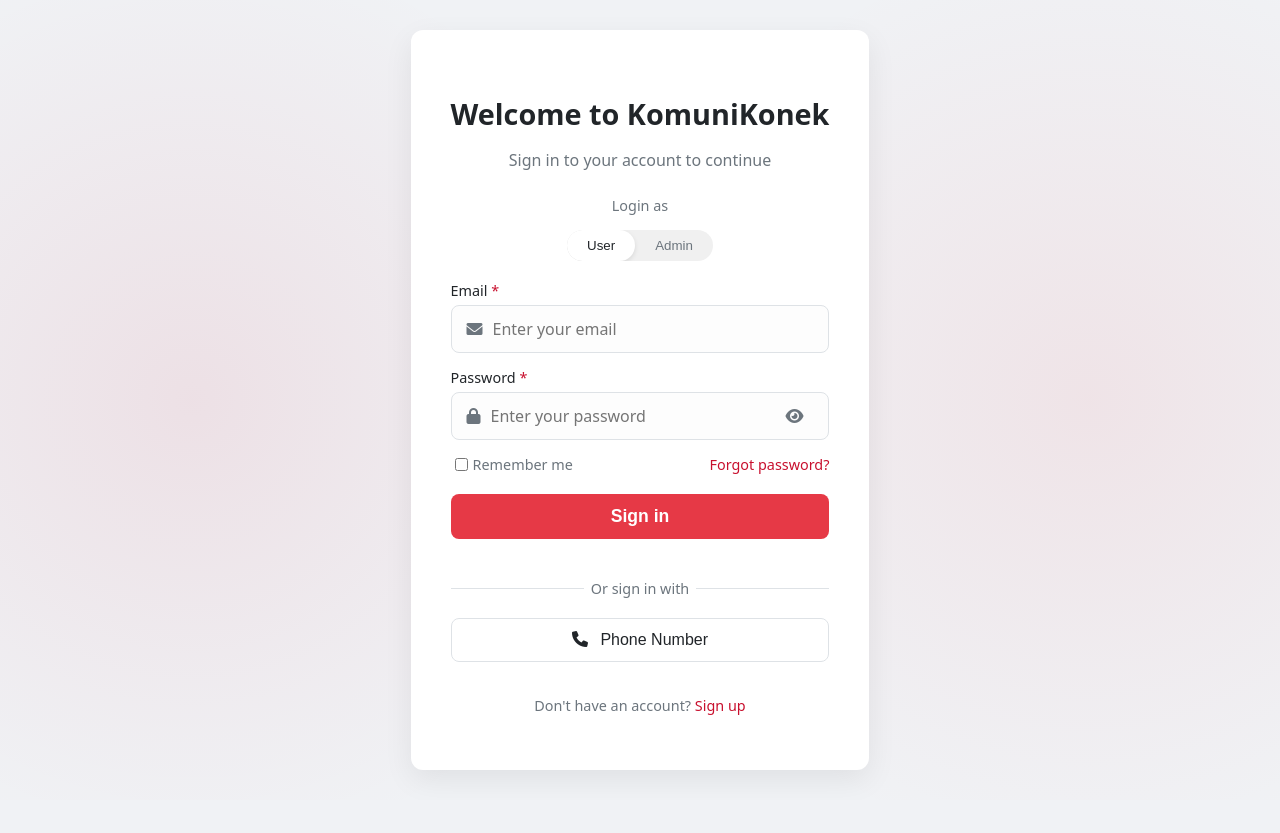
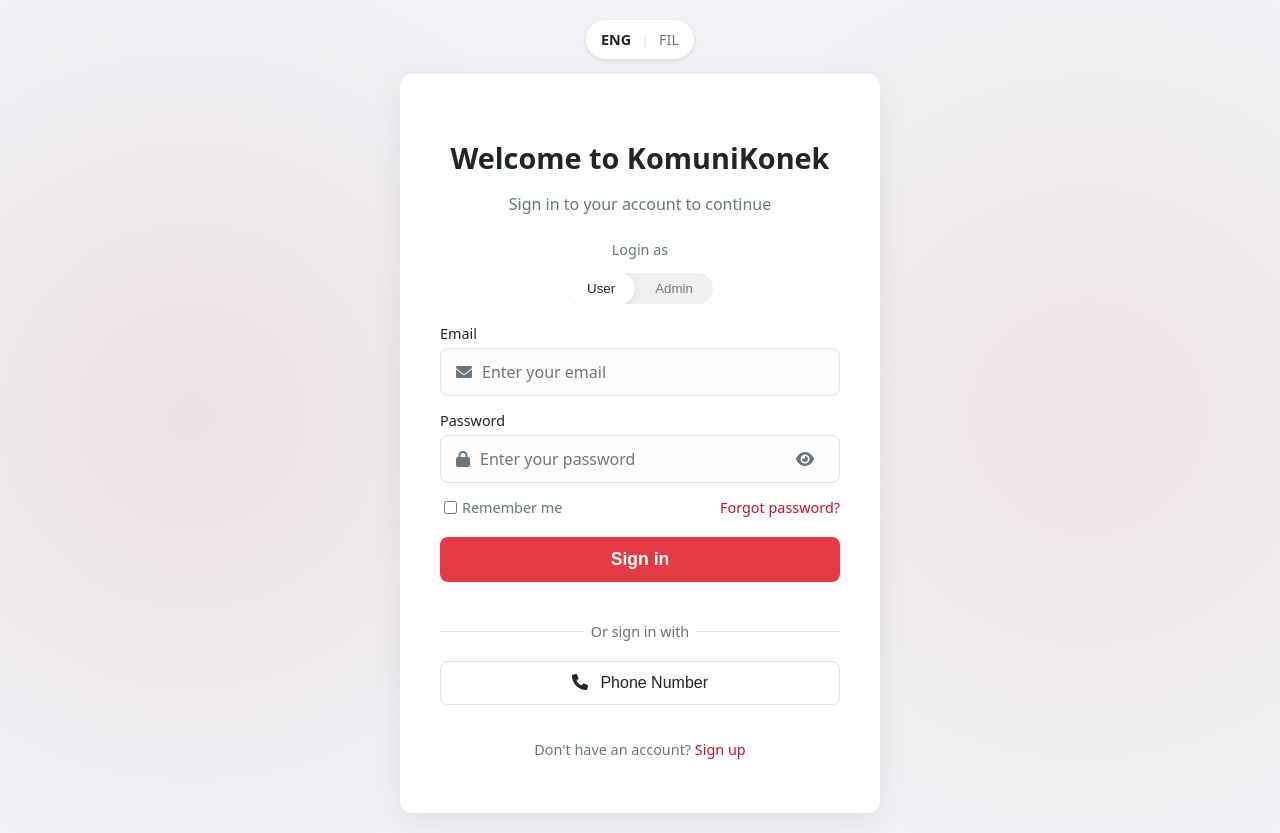
Before and after one commit to reniel8to3/komunikonek-frontend, a plain HTML site: page login.html in a window 1280 px wide. Before the commit the page ends 800 px from the top, so only its background shows below. Drawn offline with Linux system fonts and the light colour scheme.

Commit message:
added translation

```diff
--- a/css/login.css
+++ b/css/login.css
@@ -18,6 +18,7 @@ body {
 
 .login-container {
     display: flex;
+    flex-direction: column; /* To stack toggle and card */
     justify-content: center;
     align-items: center;
     padding: 20px;
@@ -225,7 +226,7 @@ input[type="tel"]:focus {
     color: #6c757d;
 }
 
-/* --- Phone/OTP Styles (Copied from Signup) --- */
+/* --- Phone/OTP Styles --- */
 .phone-prefix {
     font-weight: 500;
     color: #212529;
@@ -240,7 +241,7 @@ input[type="tel"]:focus {
 }
 .otp-inputs {
     display: flex;
-    justify-content: center; /* Centered */
+    justify-content: center;
     gap: 10px;
     margin: 15px 0;
 }
@@ -252,26 +253,51 @@ input[type="tel"]:focus {
     padding: 0;
 }
 
-/* --- ================== --- */
 /* --- VALIDATION STYLES --- */
-/* --- ================== --- */
-
-/* Style for the error message text */
 .error-message {
-    color: #C8102E; /* Use our primary red */
+    color: #C8102E;
     font-size: 0.85em;
     font-weight: 500;
-    display: none; /* Hidden by default */
+    display: none;
     margin-top: 5px;
 }
-
-/* Style for the input wrapper when it's invalid */
 .form-group.error .input-with-icon {
-    border-color: #C8102E; /* Red border */
-    background-color: #fff6f6; /* Faint pink background */
+    border-color: #C8102E;
+    background-color: #fff6f6;
+}
+.form-group.error .error-message {
+    display: block;
 }
 
-/* Style to show the error message */
-.form-group.error .error-message {
-    display: block; /* Show the message */
+/* --- LANGUAGE TOGGLE --- */
+.lang-toggle-container {
+    display: flex;
+    justify-content: center;
+    align-items: center;
+    gap: 5px;
+    margin-bottom: 15px;
+    background-color: #fff;
+    padding: 5px 10px;
+    border-radius: 20px;
+    box-shadow: 0 2px 5px rgba(0, 0, 0, 0.1);
 }
+.lang-separator {
+    color: #dee2e6;
+    font-size: 0.9em;
+}
+.lang-button {
+    background: none;
+    border: none;
+    cursor: pointer;
+    font-family: inherit;
+    font-size: 0.9em;
+    font-weight: 500;
+    color: #6c757d;
+    padding: 5px;
+    border-radius: 20px;
+    transition: all 0.3s ease;
+}
+.lang-button.active {
+    color: #212529;
+    font-weight: 700;
+}
--- a/js/login.js
+++ b/js/login.js
@@ -1,3 +1,52 @@
+// --- =============================== ---
+    // --- I18N (TRANSLATION) LOGIC ---
+    // --- =============================== ---
+
+    // Get toggle buttons
+    const langEnBtn = document.getElementById('lang-en');
+    const langFilBtn = document.getElementById('lang-fil');
+
+    // Find all elements that need translation
+    const translatableElements = document.querySelectorAll('[data-key]');
+
+    const setLanguage = (lang) => {
+        // 1. Set HTML lang attribute
+        document.documentElement.lang = lang;
+
+        // 2. Loop through all tagged elements
+        translatableElements.forEach(el => {
+            const key = el.getAttribute('data-key');
+            // 3. Find the translation
+            const translation = langStrings[lang][key];
+
+            if (translation) {
+                // Special case for <title>
+                if (el.tagName === 'TITLE') {
+                    el.textContent = "KomuniKonek | " + translation;
+                } else {
+                    el.textContent = translation;
+                }
+            }
+        });
+
+        // 4. Update button active state
+        if (lang === 'fil') {
+            langFilBtn.classList.add('active');
+            langEnBtn.classList.remove('active');
+        } else {
+            langEnBtn.classList.add('active');
+            langFilBtn.classList.remove('active');
+        }
+    };
+
+    // Add click listeners
+    langEnBtn.addEventListener('click', () => setLanguage('en'));
+    langFilBtn.addEventListener('click', () => setLanguage('fil'));
+
+    // Set default language on load
+    setLanguage('en');
+
+
 document.addEventListener("DOMContentLoaded", function() {
 
     // --- 1. Get ALL Elements ---
--- /dev/null
+++ b/js/translations.js
@@ -0,0 +1,34 @@
+const langStrings = {
+    "en": {
+        // Login Page
+        "welcome": "Welcome to KomuniKonek",
+        "signInPrompt": "Sign in to your account to continue",
+        "loginAs": "Login as",
+        "emailLabel": "Email",
+        "passwordLabel": "Password",
+        "rememberMe": "Remember me",
+        "forgotPassword": "Forgot password?",
+        "signInButton": "Sign in",
+        "orSignInWith": "Or sign in with",
+        "phoneButton": "Phone Number",
+        "noAccount": "Don't have an account?",
+        "signUpLink": "Sign up",
+        // (Add keys for phone login, OTP, etc. here)
+    },
+    "fil": {
+        // Login Page
+        "welcome": "Maligayang Pagdating sa KomuniKonek",
+        "signInPrompt": "Mag-sign in sa iyong account upang magpatuloy",
+        "loginAs": "Mag-login bilang",
+        "emailLabel": "Email",
+        "passwordLabel": "Password",
+        "rememberMe": "Tandaan ako",
+        "forgotPassword": "Nakalimutan ang password?",
+        "signInButton": "Mag-sign in",
+        "orSignInWith": "O mag-sign in gamit ang",
+        "phoneButton": "Numero ng Telepono",
+        "noAccount": "Wala ka pang account?",
+        "signUpLink": "Mag-sign up",
+        // (Add keys for phone login, OTP, etc. here)
+    }
+};
--- a/login.html
+++ b/login.html
@@ -3,7 +3,7 @@
 <head>
     <meta charset="UTF-8">
     <meta name="viewport" content="width=device-width, initial-scale=1.0">
-    <title>KomuniKonek | Login</title>
+    <title data-key="title">KomuniKonek | Login</title>
 
     <link rel="stylesheet" href="css/login.css">
 
@@ -11,13 +11,20 @@
 </head>
 <body>
     <div class="login-container">
+
+        <div class="lang-toggle-container">
+            <button id="lang-en" class="lang-button active">ENG</button>
+            <span class="lang-separator">|</span>
+            <button id="lang-fil" class="lang-button">FIL</button>
+        </div>
+
         <div class="login-card">
 
-            <h2 class="welcome-header">Welcome to KomuniKonek</h2>
-            <p class="sign-in-text">Sign in to your account to continue</p>
+            <h2 class="welcome-header" data-key="welcome">Welcome to KomuniKonek</h2>
+            <p class="sign-in-text" data-key="signInPrompt">Sign in to your account to continue</p>
 
             <div class="role-selector-wrapper">
-                <p class="login-as-text">Login as</p>
+                <p class="login-as-text" data-key="loginAs">Login as</p>
                 <div class="role-selector">
                     <button class="role-button active">User</button>
                     <button class="role-button">Admin</button>
@@ -28,78 +35,56 @@
 
                 <div id="email-login-section">
                     <div class="form-group">
-                        <label for="email">Email <span class="required">*</span></label>
+                        <label for="email" data-key="emailLabel">Email <span class="required">*</span></label>
                         <div class="input-with-icon">
-                            <i class="fa-solid fa-envelope"></i> <input type="email" id="email" name="email" placeholder="Enter your email" required>
+                            <i class="fa-solid fa-envelope"></i>
+                            <input type="email" id="email" name="email" placeholder="Enter your email" required>
                         </div>
                         <small class="error-message"></small>
                     </div>
 
                     <div class="form-group">
-                        <label for="password">Password <span class="required">*</span></label>
+                        <label for="password" data-key="passwordLabel">Password <span class="required">*</span></label>
                         <div class="input-with-icon">
-                            <i class="fa-solid fa-lock"></i> <input type="password" id="password" name="password" placeholder="Enter your password" required>
-                            <i class="fa-solid fa-eye password-toggle"></i> </div>
+                            <i class="fa-solid fa-lock"></i>
+                            <input type="password" id="password" name="password" placeholder="Enter your password" required>
+                            <i class="fa-solid fa-eye password-toggle"></i>
+                        </div>
                         <small class="error-message"></small>
                     </div>
 
                     <div class="form-options">
                         <label class="checkbox-label">
-                            <input type="checkbox" name="remember-me"> Remember me
+                            <input type="checkbox" name="remember-me"> <span data-key="rememberMe">Remember me</span>
                         </label>
-                        <a href="#" class="forgot-password">Forgot password?</a>
+                        <a href="#" class="forgot-password" data-key="forgotPassword">Forgot password?</a>
                     </div>
 
-                    <button type="submit" class="sign-in-button">Sign in</button>
+                    <button type="submit" class="sign-in-button" data-key="signInButton">Sign in</button>
 
                     <div class="separator">
-                        <span>Or sign in with</span>
+                        <span data-key="orSignInWith">Or sign in with</span>
                     </div>
 
                     <button type="button" id="show-phone-login-btn" class="phone-sign-in-button">
-                        <i class="fa-solid fa-phone"></i> Phone Number
+                        <i class="fa-solid fa-phone"></i>
+                        <span data-key="phoneButton">Phone Number</span>
                     </button>
-                </div> <div id="phone-login-section" style="display: none;">
+                </div>
 
-                    <div class="form-group">
-                        <label for="login-phone">Phone Number <span class="required">*</span></label>
-                        <div class="input-with-icon">
-                            <i class="fa-solid fa-phone"></i>
-                            <span class="phone-prefix">+63</span>
-                            <input type="tel" id="login-phone" name="login-phone" placeholder="912 345 6789" maxlength="10">
-                        </div>
-                        <small class="error-message"></small>
+                <div id="phone-login-section" style="display: none;">
                     </div>
 
-                    <button type="button" id="login-send-otp-btn" class="sign-in-button">Send OTP</button>
-
-                    <div id="login-otp-section" style="display: none;">
-                        <p class="otp-success-text">OTP sent successfully!</p>
-                        <label>Enter the OTP code <span class="required">*</span></label>
-                        <div class="otp-inputs">
-                            <input type="tel" inputmode="numeric" maxlength="1" class="otp-input" />
-                            <input type="tel" inputmode="numeric" maxlength="1" class="otp-input" />
-                            <input type="tel" inputmode="numeric" maxlength="1" class="otp-input" />
-                            <input type="tel" inputmode="numeric" maxlength="1" class="otp-input" />
-                            <input type="tel" inputmode="numeric" maxlength="1" class="otp-input" />
-                            <input type="tel" inputmode="numeric" maxlength="1" class="otp-input" />
-                        </div>
-                        <button type="button" id="login-verify-otp-btn" class="sign-in-button">Verify & Sign In</button>
-                        <small class="error-message"></small>
-                    </div>
-
-                    <p class="signup-prompt">
-                        <a href="#" id="show-email-login-link" class="signup-link">Sign in with Email instead</a>
-                    </p>
-                </div> </form>
+            </form>
 
             <p class="signup-prompt">
-                Don't have an account? <a href="signup.html" class="signup-link">Sign up</a>
+                <span data-key="noAccount">Don't have an account?</span> <a href="signup.html" class="signup-link" data-key="signUpLink">Sign up</a>
             </p>
 
         </div>
     </div>
 
+    <script src="js/translations.js"></script>
     <script src="js/login.js"></script>
 </body>
 </html>
```
